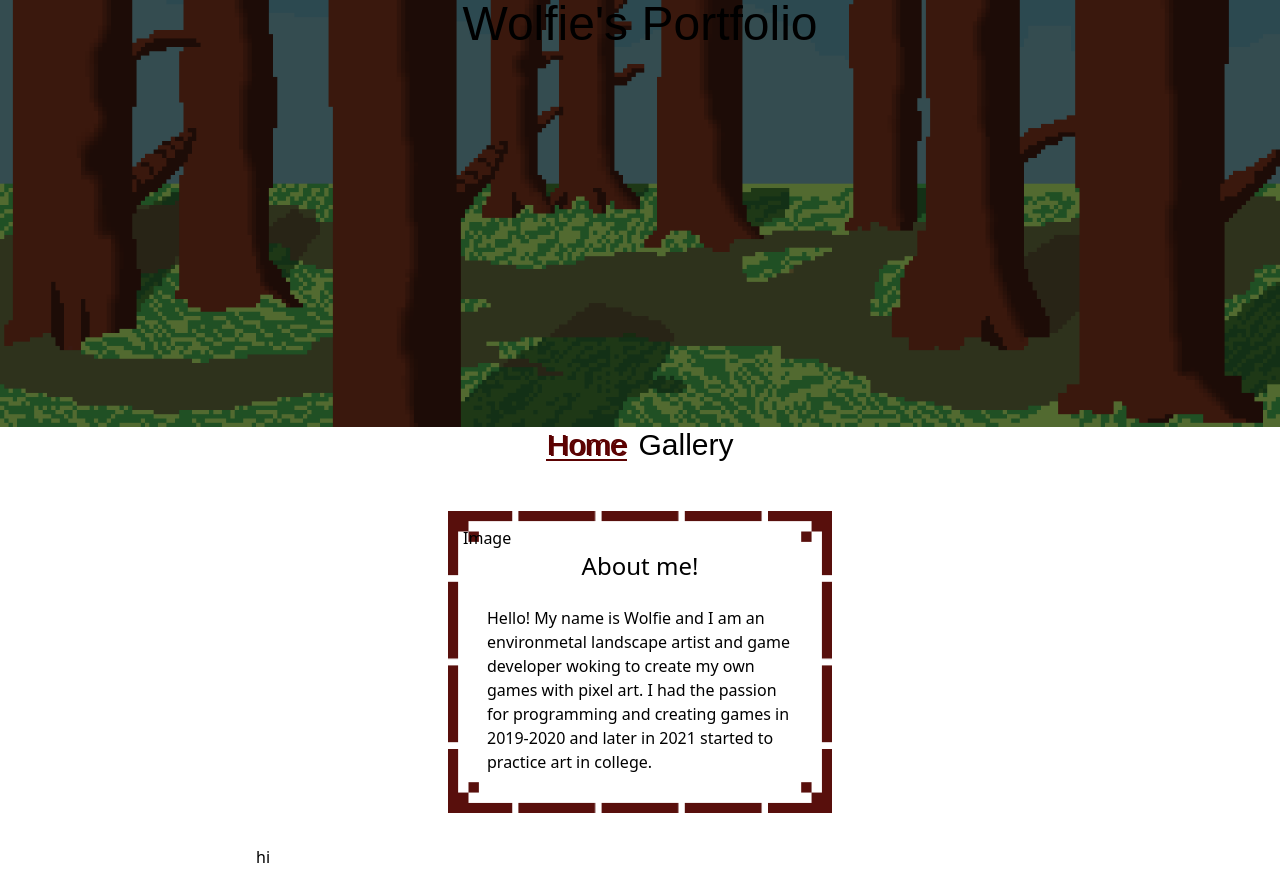
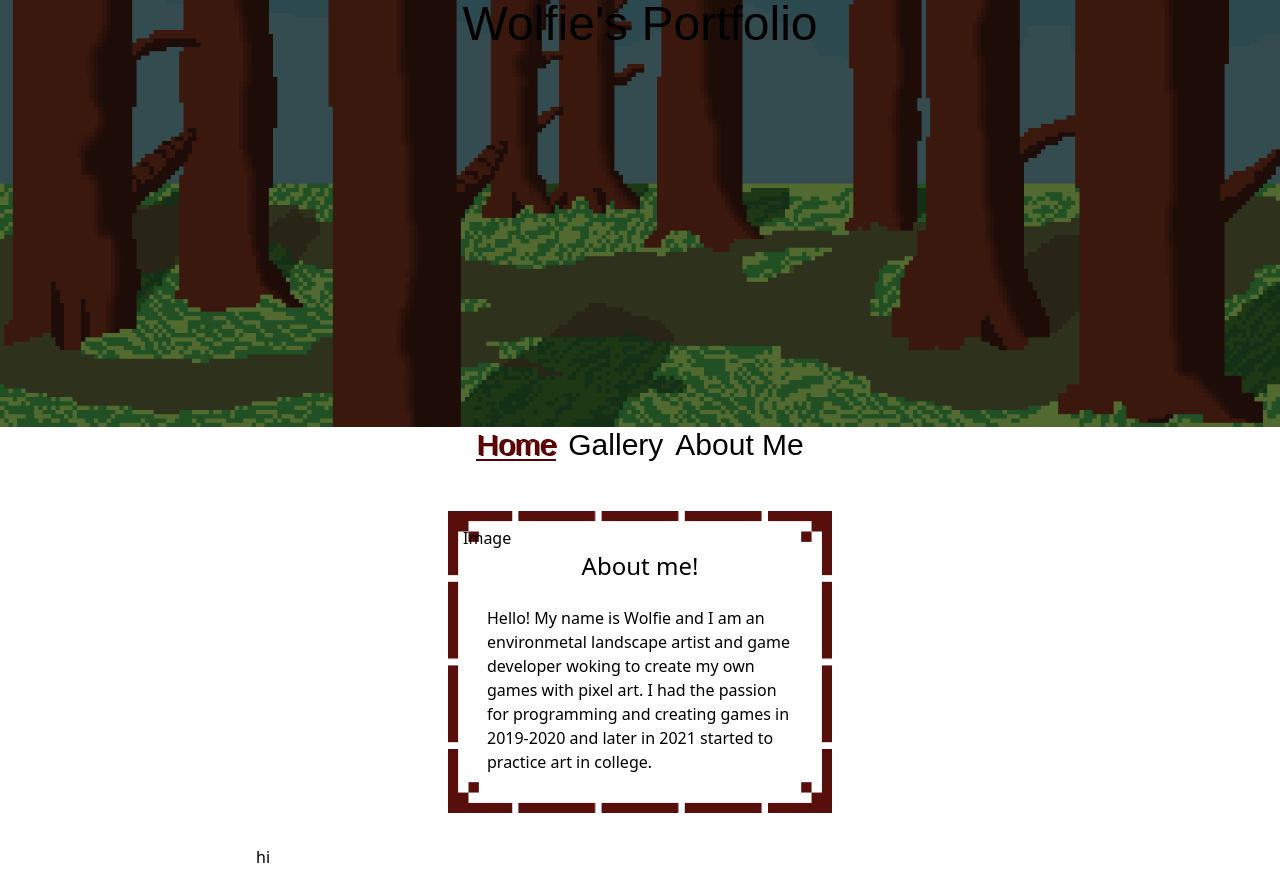
Before and after one commit to Wolfieelite/portfolio_site, a React (Vite) app: page / in a window 1280 px wide. Built offline with nearby package versions, Linux system fonts and the light colour scheme; a web font is replaced by a local one.

Commit message:
added about me page and updated route and navigation

```diff
--- a/src/components/Navigation.tsx
+++ b/src/components/Navigation.tsx
@@ -14,8 +14,13 @@ function Navigation() {
             <Link className="capitalize" to="/gallery">Gallery</Link>
           </button>
         </div>
+        <div className="text-3xl">
+          <button className="link-container">
+            <Link className="capitalize" to="/aboutme">About me</Link>
+          </button>
+        </div>
       </div>
-    </div>
+    </div >
   )
 }
 
```
